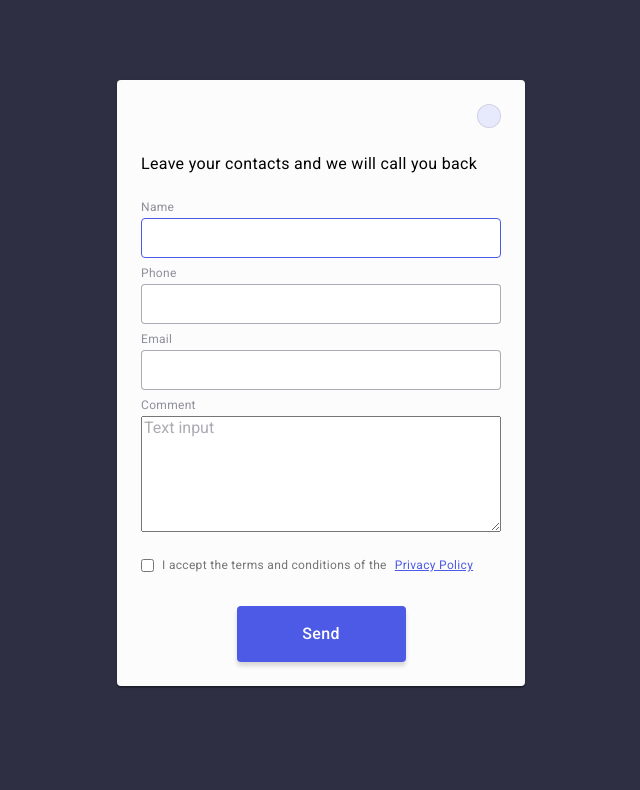
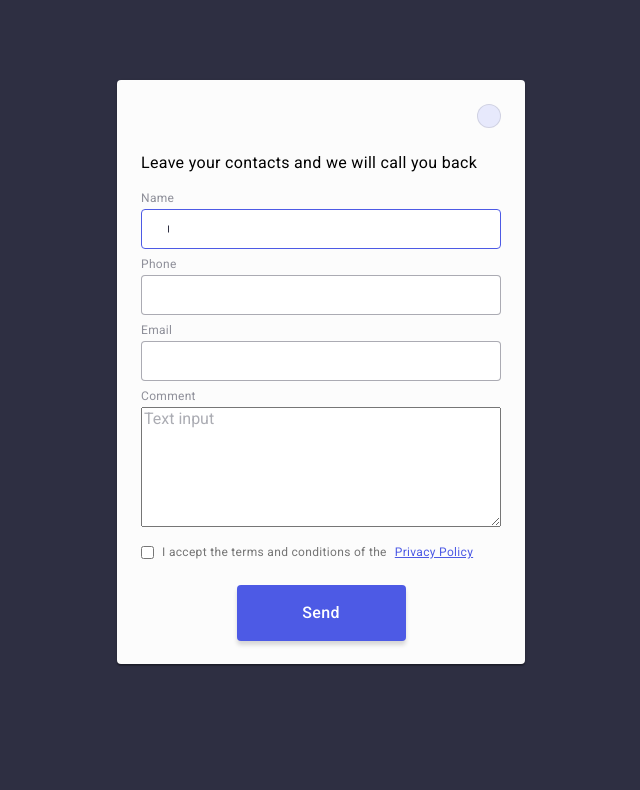
Before and after one commit to RocketReact/goit-markup-hw-05, a website built with Vite: page index.html in a window 1280 px wide. Shown: the top 790 px of the page, without its empty margins (399-1039 px from the left). Built offline with nearby package versions, Linux system fonts and the light colour scheme.

Commit message:
fixed all padding & margin

```diff
--- a/css/style.css
+++ b/css/style.css
@@ -455,7 +455,7 @@
     display: flex;
     flex-direction: column;
     width: 408px;
-    min-height: 584px;
+    height: 584px;
     top: 80px;
     left: 516px;
     background-color:  var(--white-light);
@@ -467,7 +467,7 @@
             0 2px 1px 0 var(--grey-opacity-20);
     justify-content: center;
     align-items: center;
-    gap: 8px;
+
   }
   .modal-overlay.is-open {
     opacity: 1;
@@ -501,7 +501,7 @@
 
   }
   .textarea-modal {
-
+    max-height: 120px;
   }
   .textarea-modal::placeholder {
     color: var(--grey-opacity-40);
@@ -528,7 +528,15 @@
   transform: translateY(-50%);
   pointer-events: none;
 
+
+
 }
+  .input-icon-first {
+    border-right: 1px solid var(--grey);
+    padding-left: 4px;
+    height: auto;
+
+  }
 
   .btn-form {
     background-color: var(--blue);
--- a/index.html
+++ b/index.html
@@ -494,7 +494,7 @@
                     class="input-modal"
                     required
                     autofocus />
-              <svg class='input-icon' width="12" height="12">
+              <svg class='input-icon input-icon-first' width="12" height="12">
                 <use href="./images/icons.svg#icon-user"></use>
               </svg>
             </div>
@@ -531,7 +531,7 @@
 
           <label class="input-label">
             <span class="input-label-title">Comment</span>
-            <textarea class="textarea-modal" placeholder="Text input" rows="6" name="comment"></textarea>
+            <textarea class="textarea-modal" placeholder="Text input" rows="7" name="comment"></textarea>
           </label>
         </div>
         <label class="checkbox-label">
```
